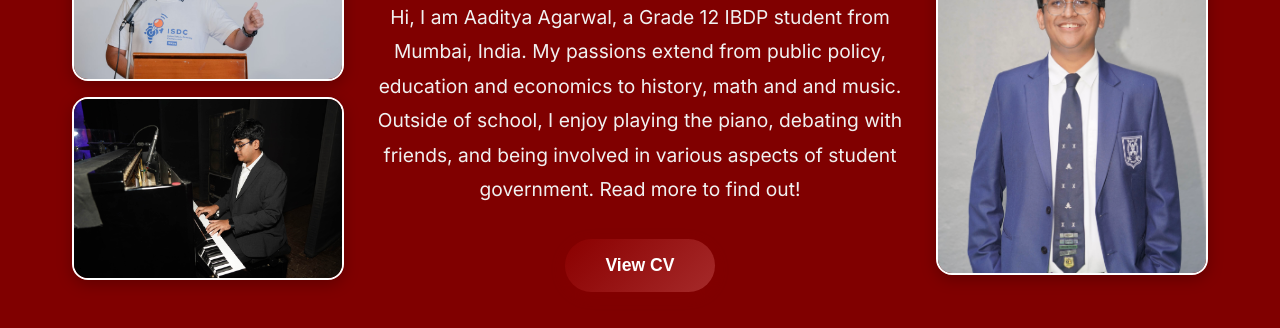
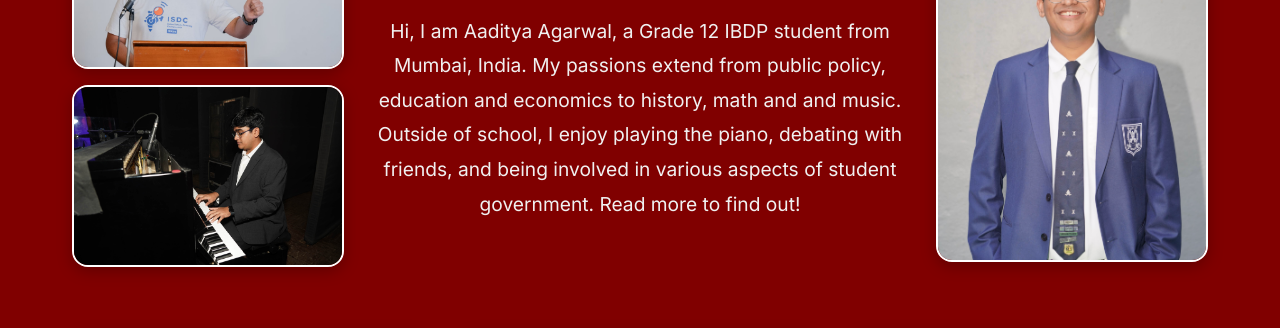
Before and after one commit to AdiA4107/aaditya-portfolio, a plain HTML site: page index.html in a window 1280 px wide. Shown: the part 146-474 px from the top of the page. Drawn offline with Linux system fonts and the light colour scheme.

Commit message:
Remove CV button from homepage

```diff
--- a/index.html
+++ b/index.html
@@ -30,7 +30,6 @@
                     <p class="bio">
                         Hi, I am Aaditya Agarwal, a Grade 12 IBDP student from Mumbai, India. My passions extend from public policy, education and economics to history, math and and music. Outside of school, I enjoy playing the piano, debating with friends, and being involved in various aspects of student government. Read more to find out!
                     </p>
-                    <button class="cv-button" onclick="window.open('Aaditya Agarwal Final Resume copy.pdf', '_blank')">View CV</button>
                 </div>
                 <img src="PositionsF.jpeg" alt="Positions" class="intro-image intro-image-right">
             </div>
```
